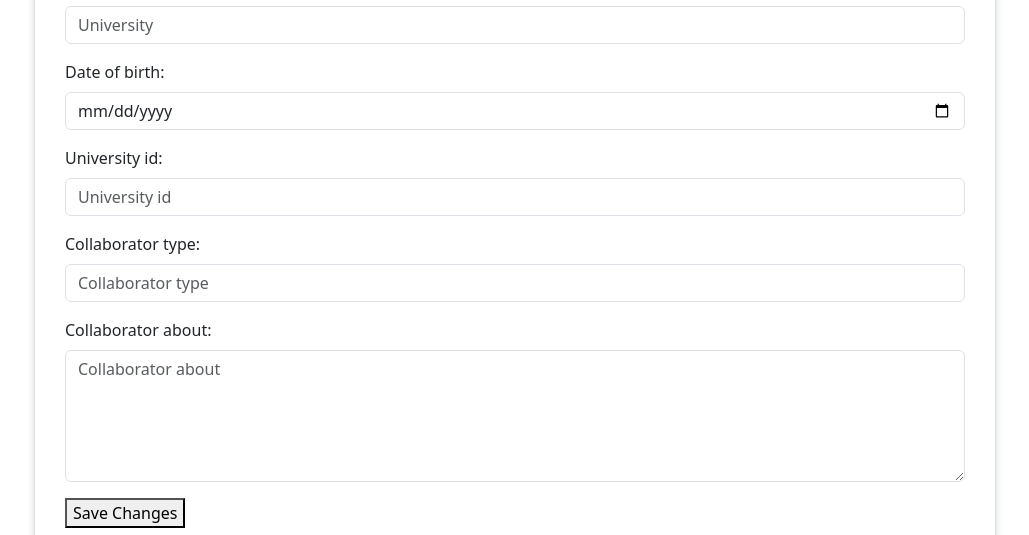
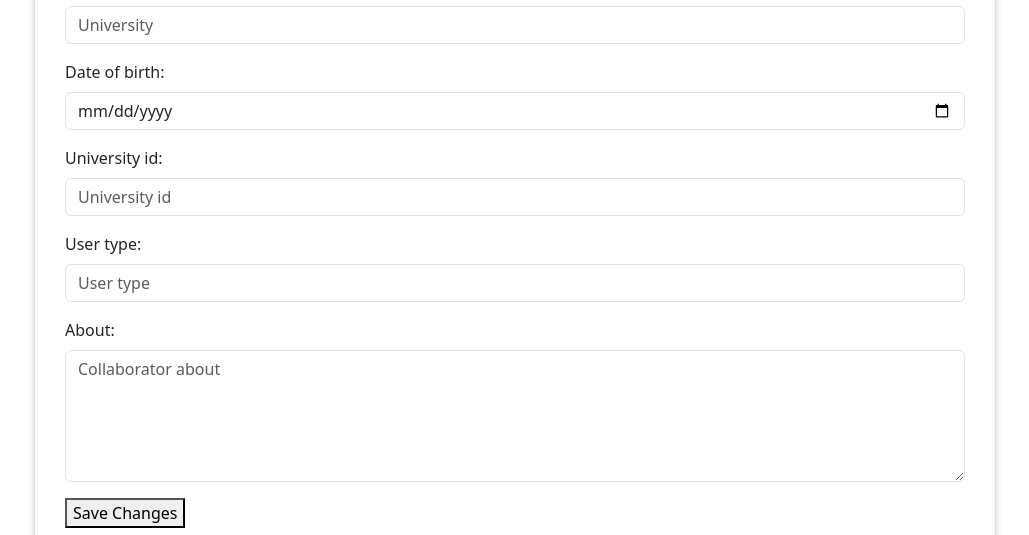
Before and after one commit to AshF000/test-unicolabhub, a Django app: template user/templates/user/update_profile.html in a window 1280 px wide. Shown: the part 798-1333 px from the top of the page, without its empty margins (125-1154 px from the left). Run offline with Django 5.2, Linux system fonts and the light colour scheme; the template is opened without the code that fills it, so the values that code supplies are empty.

Commit message:
user profile update form change

```diff
--- a/user/templates/user/update_profile.html
+++ b/user/templates/user/update_profile.html
@@ -59,12 +59,12 @@ Profile Update
         </div>
 
         <div class="mb-3">
-            <label class="form-label" for="collaborator_type">Collaborator type: </label>
-            <input type="text" value="{{ collaborator.type }}" class="form-control" name="collaborator_type" id="collaborator_type" placeholder="Collaborator type" required>
+            <label class="form-label" for="collaborator_type">User type: </label>
+            <input type="text" value="{{ collaborator.type }}" class="form-control" name="collaborator_type" id="collaborator_type" placeholder="User type" required>
         </div>
 
         <div class="mb-3">
-            <label class="form-label" for="collaborator_about">Collaborator about: </label>
+            <label class="form-label" for="collaborator_about">About: </label>
             <textarea class="form-control" name="collaborator_about" id="collaborator_about" placeholder="Collaborator about" rows="5" style="resize: vertical; overflow: hidden;" required>{{ collaborator.about }}</textarea>
         </div>
 
```
